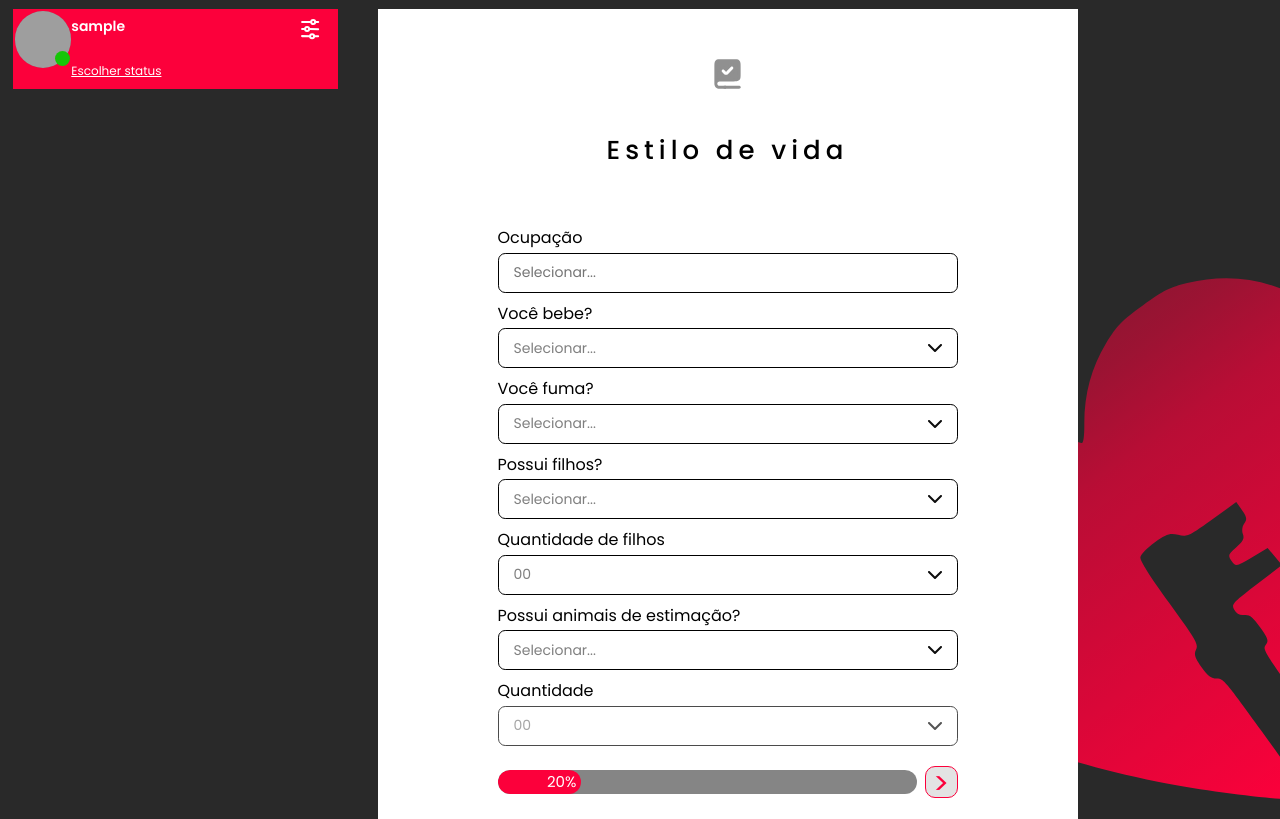
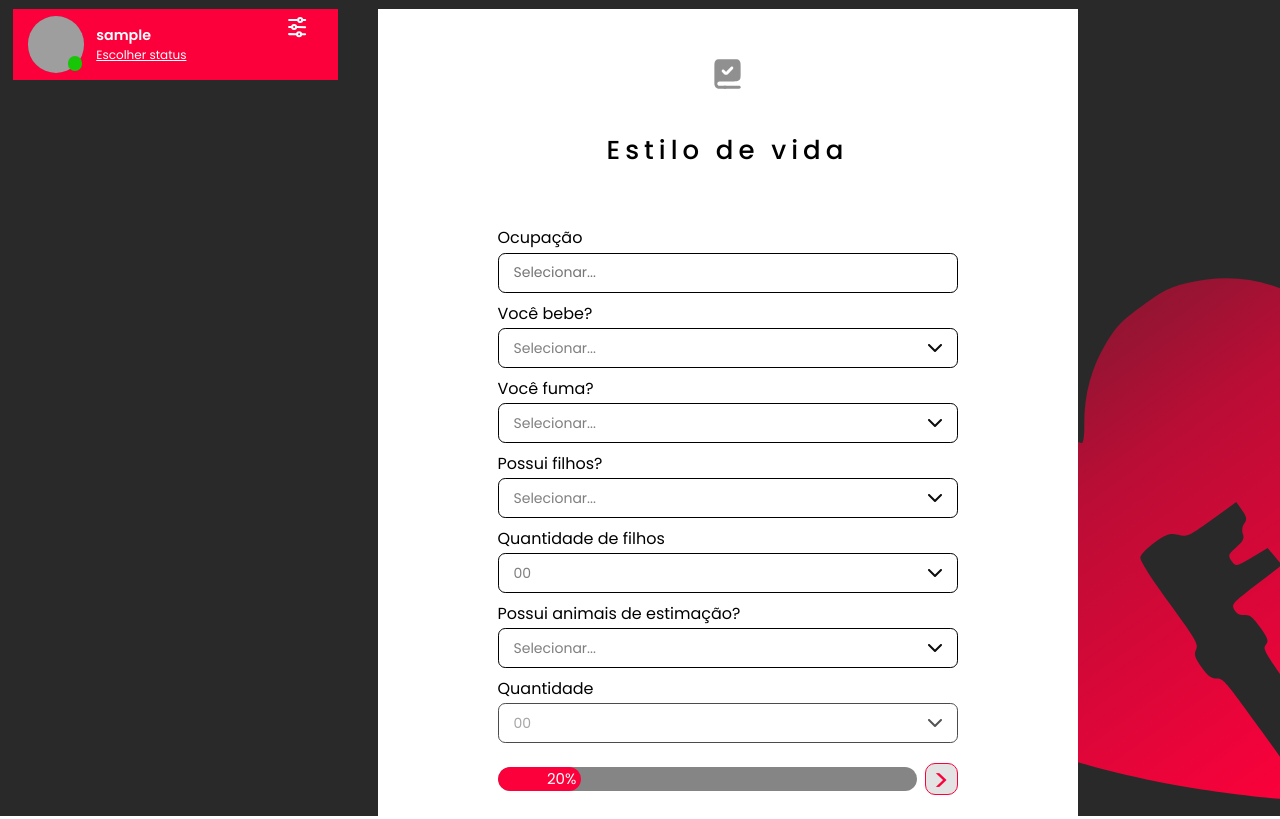
Before and after one commit to florenciogoncalves/keyslove, a PHP site: page /about-user/estilo-de-vida.php in a window 1280 px wide. Run offline with PHP 8.4, Linux system fonts and the light colour scheme; the visitor is signed in with stand-in values (Sample User, id 1); data that the repository does not hold is empty; style sheets or scripts are compiled from the project's sources; grey boxes are pictures that could not be loaded.

Commit message:
User menu

```diff
--- a/style/css/style.css
+++ b/style/css/style.css
@@ -125,29 +125,42 @@ body *::-webkit-scrollbar-corner {
   flex-direction: row;
   width: 100%;
   height: max-content;
+  padding: 0 0.6rem;
   box-sizing: border-box;
   color: var(--color-white);
   background: var(--vermelho-principal);
   display: grid;
   grid-template-columns: auto max-content;
-  padding: 0.1rem;
+}
+#menu-esquerdo #div-left #user-information figure {
+  width: 100%;
+  display: grid;
+  grid-template-columns: max-content 1fr max-content;
+  align-items: center;
+  gap: 0.5rem;
+  box-sizing: border-box;
+  padding: 0.3rem 0;
 }
 #menu-esquerdo #div-left #user-information figcaption {
-  height: max-content;
+  width: 100%;
+  height: max-content;
+  display: flex;
+  flex-direction: column;
+  box-sizing: border-box;
+  overflow: hidden;
+}
+#menu-esquerdo #div-left #user-information h2 {
+  width: 100%;
+  overflow: hidden;
+  margin: 0;
+  font-weight: 600;
+  font-size: 0.57rem;
+  white-space: nowrap;
+  text-overflow: ellipsis;
 }
 #menu-esquerdo #div-left #user-information figure {
-  display: flex;
   position: relative;
   margin: 0;
-}
-#menu-esquerdo #div-left #user-information h2 {
-  font-weight: 600;
-  font-size: 14px;
-  max-width: 200px;
-  overflow: hidden;
-  white-space: nowrap;
-  text-overflow: ellipsis;
-  margin-top: 5%;
 }
 #menu-esquerdo #div-left #user-information .status {
   background-color: var(--status-user);
--- a/style/scss/components/_menu.scss
+++ b/style/scss/components/_menu.scss
@@ -4,13 +4,38 @@
 	flex-direction: row;
 	width: 100%;
 	height: max-content;
+	padding: 0 0.6rem;
 	box-sizing: border-box;
 
 	color: var(--color-white);
 
 	background: var(--vermelho-principal);
+	figure {
+		width: 100%;
+		display: grid;
+		grid-template-columns: max-content 1fr max-content;
+		align-items: center;
+		gap: 0.5rem;
+		box-sizing: border-box;
+    padding: .3rem 0;
+	}
 	figcaption {
+		width: 100%;
 		height: max-content;
+    display: flex;
+    flex-direction: column;
+		box-sizing: border-box;
+		overflow: hidden;
+	}
+	h2 {
+		width: 100%;
+		overflow: hidden;
+		margin: 0;
+
+		font-weight: 600;
+		font-size: 0.57rem;
+		white-space: nowrap;
+		text-overflow: ellipsis;
 	}
 }
 
@@ -32,20 +57,9 @@
 			@include user-bar();
 			display: grid;
 			grid-template-columns: auto max-content;
-			padding: 0.1rem;
 			figure {
-				display: flex;
 				position: relative;
 				margin: 0;
-			}
-			h2 {
-				font-weight: 600;
-				font-size: 14px;
-				max-width: 200px;
-				overflow: hidden;
-				white-space: nowrap;
-				text-overflow: ellipsis;
-				margin-top: 5%;
 			}
 			.status {
 				background-color: var(--status-user);
```
Also changed, not shown: other parts of style/css/style.css (+25 -1 lines), 1 other file.
